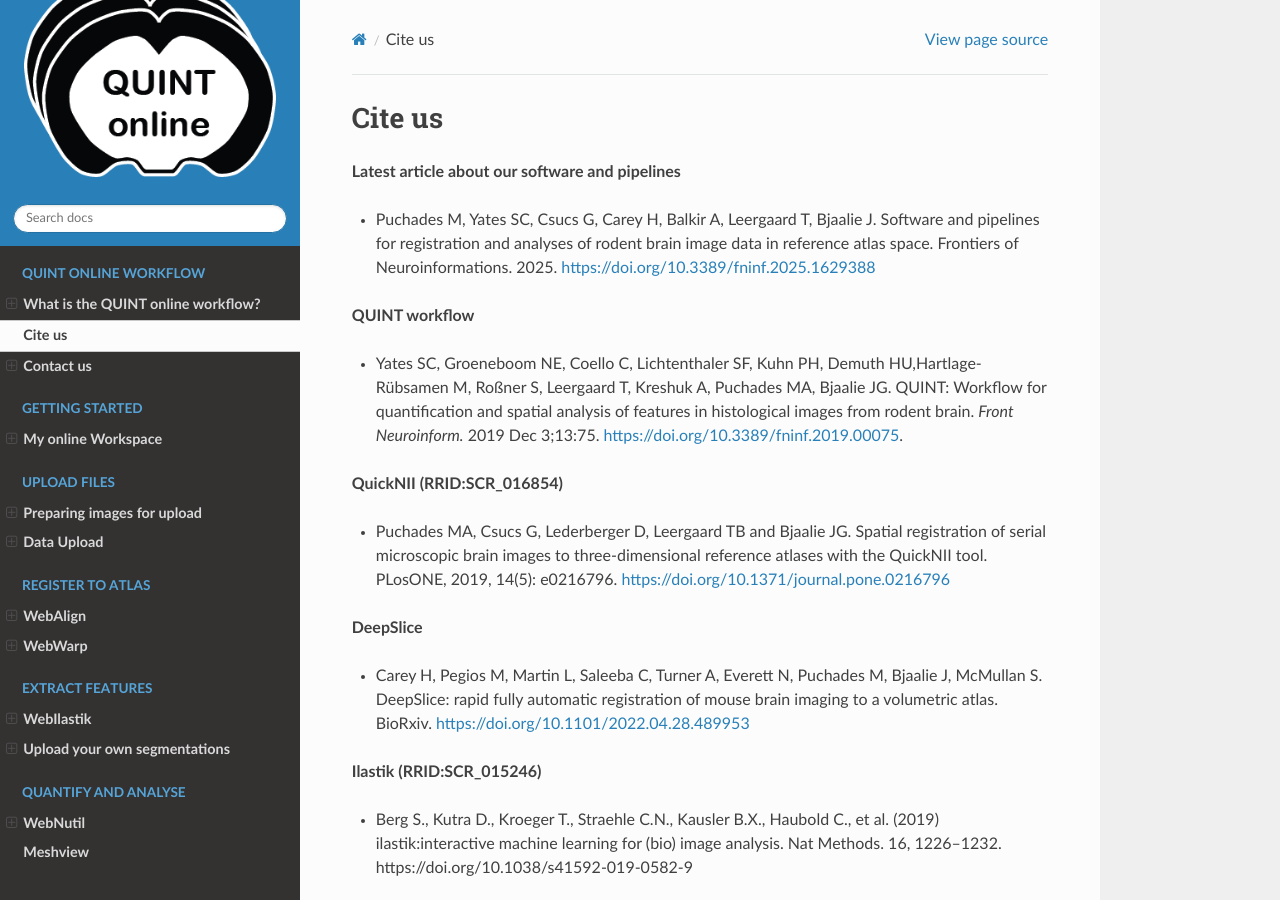
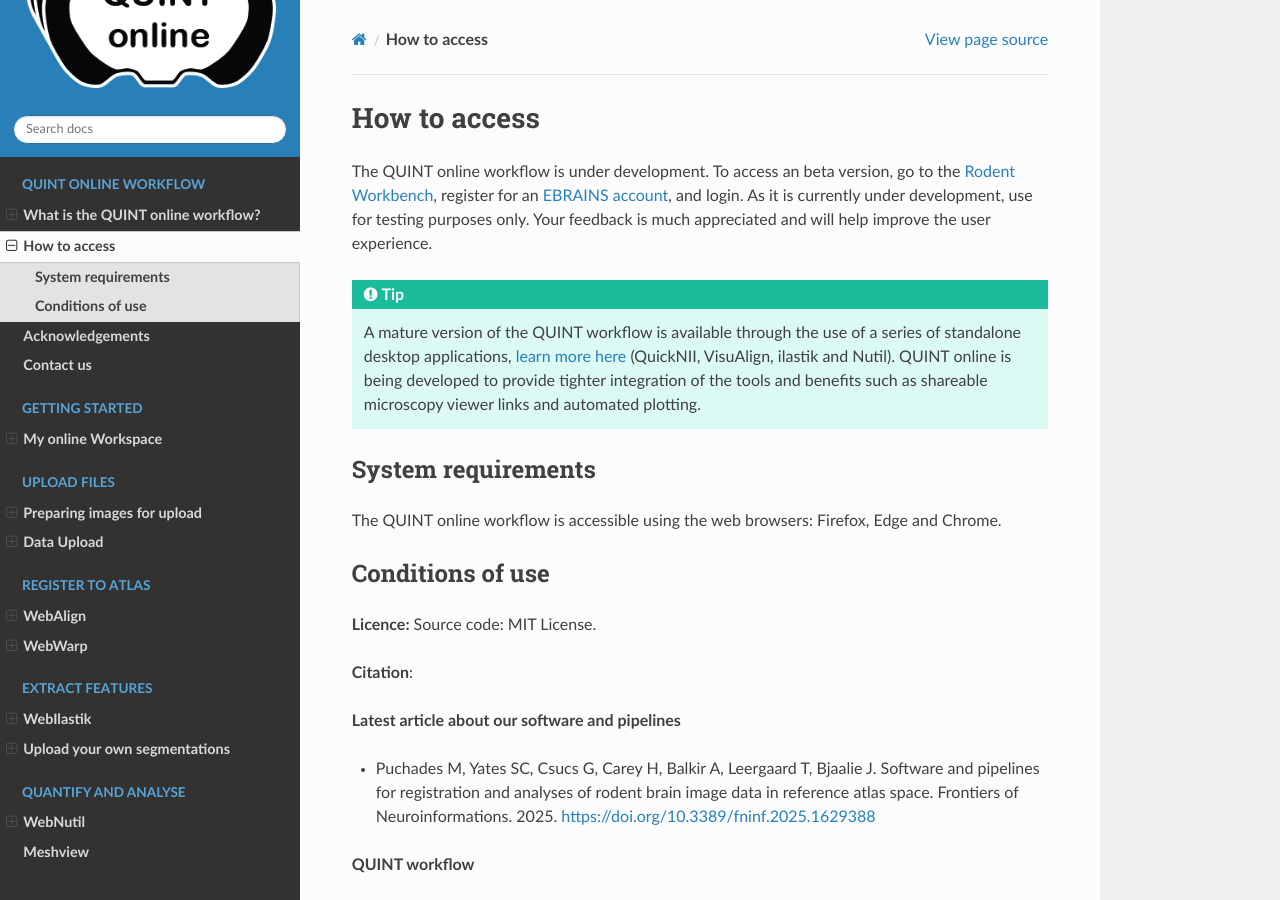
Before and after one commit to Neural-Systems-at-UIO/QUINT_webtools, a Sphinx documentation site: the page built from docs/Publications.rst, in a window 1280 px wide and 900 px high. Built offline with Sphinx 7.4.7 and the Read the Docs theme 3.1.0, drawn with Linux system fonts in a browser that asks for light colours.

Commit message:
Update structure

```diff
--- a/docs/Publications.rst
+++ b/docs/Publications.rst
@@ -1,5 +1,22 @@
-Cite us
----------
+**How to access**
+===================
+
+The QUINT online workflow is under development. To access an beta version, go to the `Rodent Workbench <https://rodentworkbench.apps.ebrains.eu/>`_, register for an `EBRAINS account <https://www.ebrains.eu/page/sign-up>`_, and login. As it is currently under development, use for testing purposes only. Your feedback is much appreciated and will help improve the user experience.
+
+.. tip::
+   A mature version of the QUINT workflow is available through the use of a series of standalone desktop applications, `learn more here <https://quint-workflow.readthedocs.io/en/latest/>`_ (QuickNII, VisuAlign, ilastik and Nutil). QUINT online is being developed to provide tighter integration of the tools and benefits such as shareable microscopy viewer links and automated plotting.
+
+**System requirements**
+---------------------
+
+The QUINT online workflow is accessible using the web browsers: Firefox, Edge and Chrome.
+
+**Conditions of use**
+------------------
+
+**Licence:** Source code: MIT License.
+
+**Citation**:
 
 **Latest article about our software and pipelines**
 
```
Also changed, not shown: docs/Contact.rst (+7 -6 lines), docs/QUINTintro_new.rst (+10 -10 lines).
